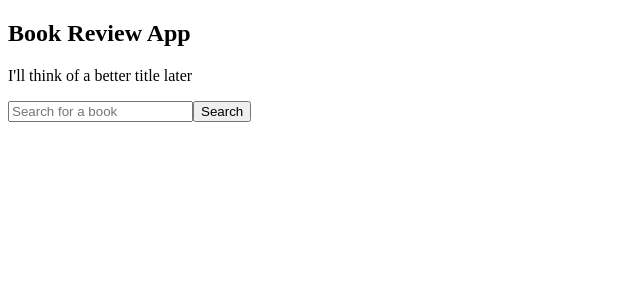
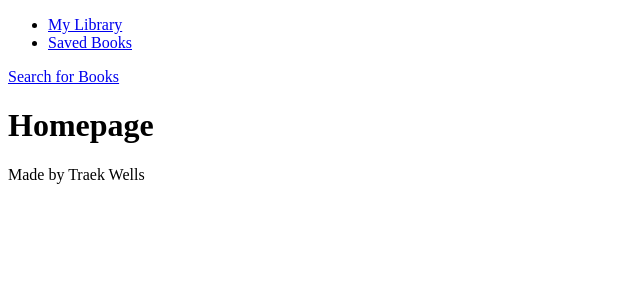
Before and after one commit to TraekWells/book-review-app, a Vue app: page / in a window 1280 px wide. Shown: the top 300 px of the page, without its empty margins (0-640 px from the left). Built offline with nearby package versions, Linux system fonts and the light colour scheme; the HTML template or start-up script is replaced by a standard one.

Commit message:
Updated router to include new Search component view

```diff
--- a/src/App.vue
+++ b/src/App.vue
@@ -1,8 +1,22 @@
 <template>
   <div id="app">
+    <Navbar />
     <router-view />
+    <Footer />
   </div>
 </template>
+
+<script>
+import Navbar from "@/components/Navbar";
+import Footer from "@/components/Footer";
+
+export default {
+  components: {
+    Navbar,
+    Footer,
+  },
+};
+</script>
 
 <style>
 *,
--- a/src/router/index.js
+++ b/src/router/index.js
@@ -1,6 +1,7 @@
 import Vue from "vue";
 import VueRouter from "vue-router";
 import Home from "../views/Home.vue";
+import Search from "../views/Search.vue";
 
 Vue.use(VueRouter);
 
@@ -9,6 +10,11 @@ const routes = [
     path: "/",
     name: "Home",
     component: Home,
+  },
+  {
+    path: "/search",
+    name: "Search",
+    component: Search,
   },
 ];
 
--- a/src/views/Home.vue
+++ b/src/views/Home.vue
@@ -1,37 +1,9 @@
 <template>
-  <main>
-    <article
-      class="bg-green-500 py-24 text-white flex flex-col justify-center items-center"
-    >
-      <h1 class="text-4xl mb-4 font-bold">Book Review App</h1>
-      <p class="text-xl mb-10">I'll think of a better title later</p>
-      <Search @books="sendResults" />
-    </article>
-    <SearchResults v-if="books" :books="books" />
-  </main>
+  <h1>Homepage</h1>
 </template>
 
 <script>
-import Search from "@/components/Search";
-import SearchResults from "@/components/SearchResults";
-
-export default {
-  name: "Home",
-  components: {
-    Search,
-    SearchResults,
-  },
-  data() {
-    return {
-      books: null,
-    };
-  },
-  methods: {
-    sendResults(payload) {
-      this.books = payload;
-    },
-  },
-};
+export default {};
 </script>
 
 <style></style>
--- /dev/null
+++ b/src/views/Search.vue
@@ -0,0 +1,37 @@
+<template>
+  <main>
+    <article
+      class="bg-green-500 py-24 text-white flex flex-col justify-center items-center"
+    >
+      <h1 class="text-4xl mb-4 font-bold">Book Review App</h1>
+      <p class="text-xl mb-10">I'll think of a better title later</p>
+      <Search @books="sendResults" />
+    </article>
+    <SearchResults v-if="books" :books="books" />
+  </main>
+</template>
+
+<script>
+import Search from "@/components/Search";
+import SearchResults from "@/components/SearchResults";
+
+export default {
+  name: "Home",
+  components: {
+    Search,
+    SearchResults,
+  },
+  data() {
+    return {
+      books: null,
+    };
+  },
+  methods: {
+    sendResults(payload) {
+      this.books = payload;
+    },
+  },
+};
+</script>
+
+<style></style>
```
